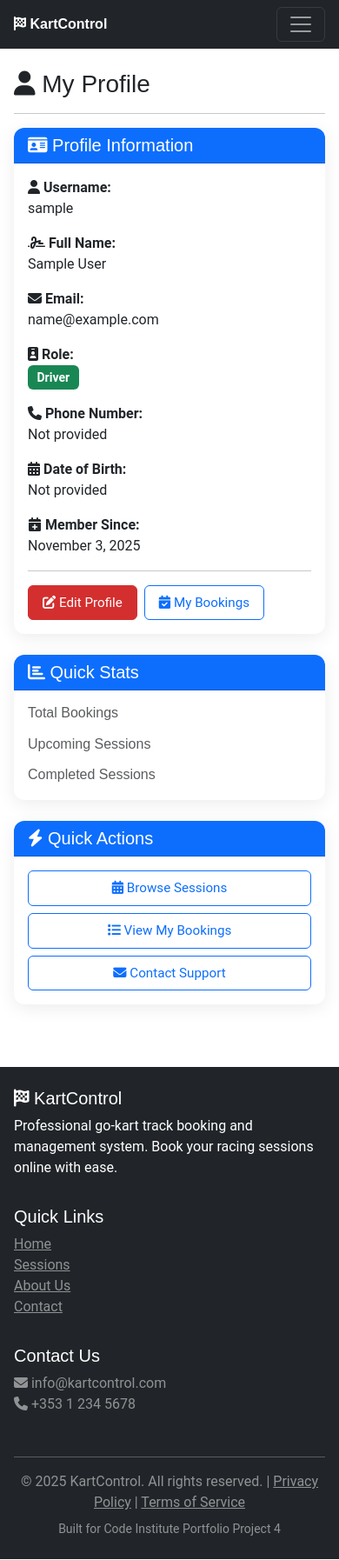
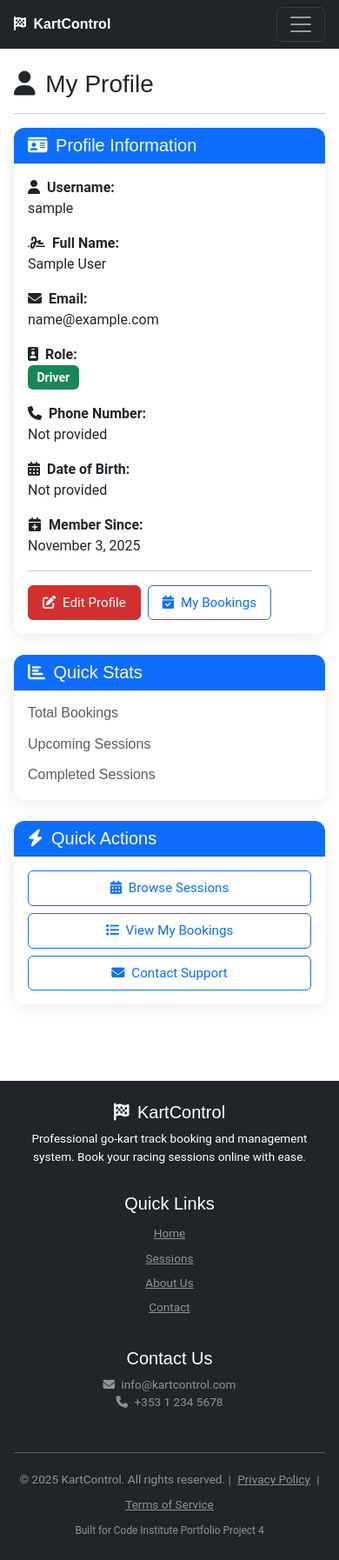
Before and after one commit to antfildes10/Project-4, a Django app: page /accounts/profile/ in a window 390 px wide. Shown: the whole page at 87% size. Run offline with Django 5.2, Linux system fonts and the light colour scheme; the visitor is signed in with stand-in values (Sample User, id 1).

Commit message:
style(mobile): add footer and general mobile polish
- Reduce footer font size for mobile
- Center footer content on mobile
- Improve footer link spacing
- Optimize message/alert sizing
- Improve profile page card padding
- Add consistent card margins
- Optimize paragraph text sizes
- Improve icon spacing for readability
- Final polish for mobile UX

🤖 Generated with [Claude Code](https://claude.com/claude-code)

Co-Authored-By: Claude <noreply@anthropic.com>

```diff
--- a/static/css/style.css
+++ b/static/css/style.css
@@ -441,6 +441,50 @@ footer a:hover {
     font-size: 1rem;
     padding: 0.65rem 1.5rem;
   }
+
+  /* Footer improvements */
+  footer {
+    font-size: 0.85rem;
+    padding: 1.5rem 0;
+  }
+
+  footer .container {
+    text-align: center;
+  }
+
+  footer a {
+    display: inline-block;
+    margin: 0.25rem;
+  }
+
+  /* Messages/alerts */
+  .messages-container {
+    margin-top: 1rem;
+  }
+
+  .messages-container .alert {
+    font-size: 0.9rem;
+  }
+
+  /* Profile page */
+  .profile-info .card-body {
+    padding: 1rem;
+  }
+
+  /* General card improvements */
+  .card {
+    margin-bottom: 1rem;
+  }
+
+  .card-body p {
+    font-size: 0.9rem;
+  }
+
+  /* Improve icon spacing */
+  .fas,
+  .far {
+    margin-right: 0.25rem;
+  }
 }
 
 /* Focus indicators for accessibility */
```
